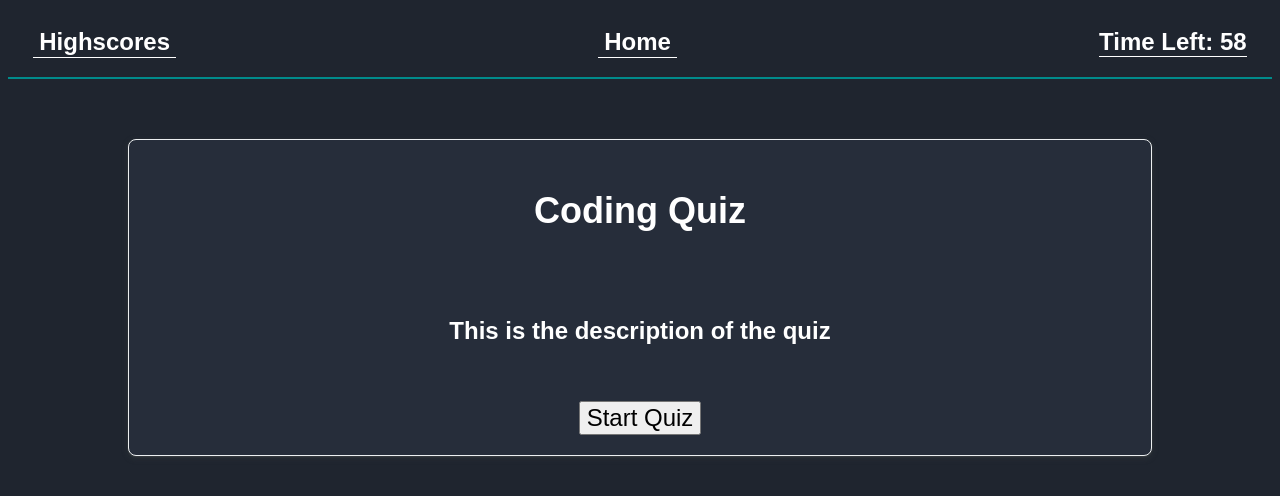
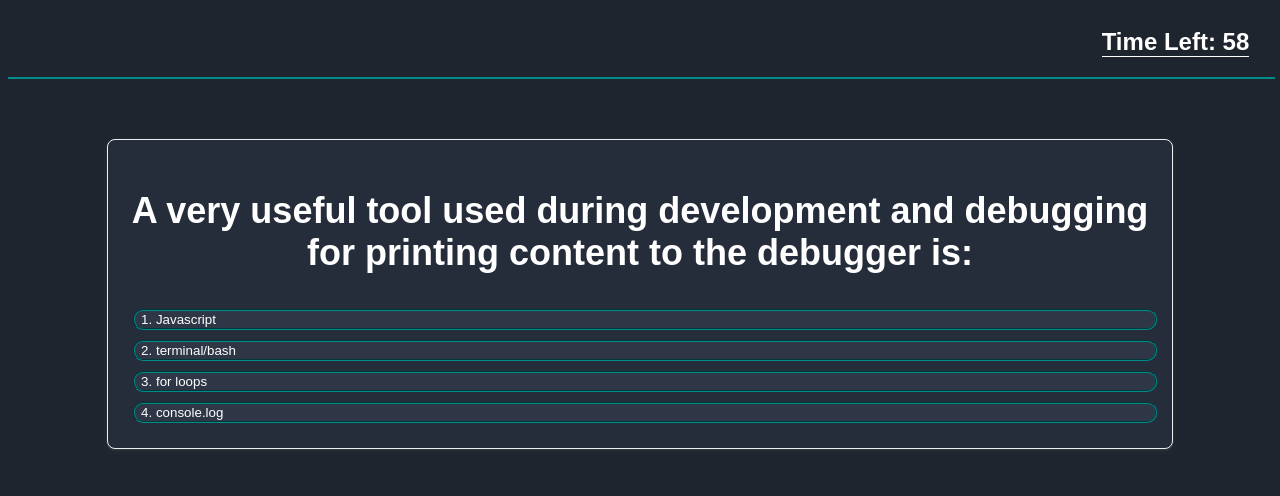
Before and after one commit to josephpicardat/Code-Quiz, a plain HTML site: page index.html in a window 1280 px wide. Both pictures are taken after a click on the button "Start Quiz". Drawn offline with Linux system fonts and the light colour scheme.

Commit message:
general updates

```diff
--- a/assets/css/style.css
+++ b/assets/css/style.css
@@ -1,9 +1,3 @@
-*,
-*::before,
-*::after {
-  box-sizing: border-box;
-}
-
 *{
   font-family: sans-serif, serif, monospace;
 }
@@ -23,9 +17,9 @@ body {
 
 .header {
   display:inline-flex;
-  width:100vw;
+  width:95vw;
   height:auto;
-  max-width: 100%;
+  max-width: 100% !important;
   margin: 0;
   padding-left: 2%;
   padding-right: 2%;
@@ -49,7 +43,6 @@ body {
 }
 
 .section {
-  display: block;
   background-color:	var(--lighter_background);
   border: 1px solid #eceff1;
   border-radius: 8px;
@@ -60,11 +53,28 @@ body {
   width: 80vw;
 }
 
-.home {
+.home, .questions {
   display: flex;
   flex-direction: column;
   justify-content: space-between;
   align-items: center;
+}
+
+.questions {
+  display:none;
+}
+
+.answers {
+  height: auto;
+  width:100%;
+  text-align: left;
+  margin:0.5%;
+  background-color: var(--grey_shadow);
+  border: groove 2px darkcyan;
+  color:white;
+  border-radius: 10px;
+  /* padding: 5px; */
+  /* padding-left: 1%; */
 }
 
 .scores {
--- a/assets/js/script.js
+++ b/assets/js/script.js
@@ -3,10 +3,19 @@ var home = document.getElementById("home");
 var scores = document.getElementById("scores");
 var homeButton = document.getElementById("homeButton");
 var highscoreButton =  document.getElementById("highscore");
+var questionsBlock = document.getElementById("questions");
 
 // Timer Global Variables
 var websiteCountdown = document.getElementById("time");
 var counterValue = 60
+
+// Question Global Variables
+var startBtn = document.getElementById("startButton");
+var questionInput = document.getElementById("quizQuestion");
+var answer1 = document.getElementById("answer1");
+var answer2 = document.getElementById("answer2");
+var answer3 = document.getElementById("answer3");
+var answer4 = document.getElementById("answer4");
 
 // Scoreboard Global Variables
 var initialInput = document.querySelector("#initial-text");
@@ -15,7 +24,10 @@ var scoreList = document.querySelector("#score-list");
 var topScoreSpan = document.querySelector("#top-score");
 var todos = [];
 
-//
+// Important Global Variables
+var totalScore = 0;
+var questionNumber = 0;
+var i = 0;
 
 // Countdown Timer
 var myTimer;
@@ -44,29 +56,29 @@ var myTimer;
   //   }
 
 // questions object
-questions = [{
+var questions = [{
   question: "A very useful tool used during development and debugging for printing content to the debugger is:",
-  choices: ["Javascript", "terminal/bash", "for loops", "console.log"],
+  answers: ["Javascript", "terminal/bash", "for loops", "console.log"],
   correctAnswer: "console.log"
   },
   {
   question: "String values must be enclosed within ____ when being assigned to variables.",
-  choices: ["commas", "curly brackets", "quotes", "parentheses"],
+  answers: ["commas", "curly brackets", "quotes", "parentheses"],
   correctAnswer: "quotes"
   },
   {
   question: "Arrays in JavaScript can be used to store _____.",
-  choices: ["numbers and strings", "other arrays", "booleans", "all of the above"],
+  answers: ["numbers and strings", "other arrays", "booleans", "all of the above"],
   correctAnswer: "all of the above"
   },
   {
   question: "The condition in an if /else statement is enclosed within _____.",
-  choices: ["quotes", "curly brackets", "parentheses", "square brackets"],
+  answers: ["quotes", "curly brackets", "parentheses", "square brackets"],
   correctAnswer: "parentheses"
   },
   {
     question: "Commonly used data types DO NOT include:",
-    choices: ["strings", "booleans", "alerts", "numbers"],
+    answers: ["strings", "booleans", "alerts", "numbers"],
     correctAnswer: "parentheses"
     }
 ];
@@ -75,8 +87,27 @@ questions = [{
 function startQuiz() {
   home.style.display = "none";
   scores.style.display = "none";
-  questions.style.display = "block";
+  questionsBlock.style.display = "block";
   homeButton.style.visibility = "hidden";
+  highscoreButton.style.visibility = "hidden";
+  displayQuestions(i);
+}
+
+function displayQuestions(i) {
+  if (i<5) {
+    questionInput.innerHTML = questions[i].question;
+    answer1.innerHTML = questions[i].answers[0];
+    answer2.innerHTML = questions[i].answers[1];
+    answer3.innerHTML = questions[i].answers[2];
+    answer4.innerHTML = questions[i].answers[3];
+
+
+  }
+  else {
+    clearInterval(myTimer)
+    counterValue = 0;
+    gottoScores();
+  }
 }
 
 // Go to home
@@ -147,5 +178,6 @@ scoreList.addEventListener("click", function(event) {
 init();
 
 // Start/Destination Functions
+startBtn.addEventListener("click", startQuiz);
 homeButton.addEventListener("click",gotoHome);
 highscoreButton.addEventListener("click",gottoScores);
--- a/index.html
+++ b/index.html
@@ -14,7 +14,7 @@
     <header class="header">
       <button class="headerItems hh" id="highscore">Highscores</button>
       <button class="headerItems hh" id="homeButton">Home</button>
-      <h2 class="headerItems">Time Left: <span id="time">5</span></h2>
+      <h2 class="headerItems">Time Left: <span id="time">60</span></h2>
     </header>
 
     <br>
@@ -26,7 +26,15 @@
    <section class="section home" id="home">
       <h1 class="title">Coding Quiz</h1>
       <h6>This is the description of the quiz</h6>
-      <button onclick="clock(); document.getElementById('time').innerHTML='60';">Start Quiz</button>
+      <button id="startButton" onclick="clock(); document.getElementById('time').innerHTML='60';">Start Quiz</button>
+    </section>
+
+    <section class="section questions" id="questions">
+      <h1 class="title" id="quizQuestion"></h1>
+      <button class="answers" >1. <span id="answer1"></span></button>
+      <button class="answers" >2. <span id="answer2"></span></button>
+      <button class="answers" >3. <span id="answer3"></span></button>
+      <button class="answers" >4. <span id="answer4"></span></button>
     </section>
 
     <section class="section scores" id="scores">
```
